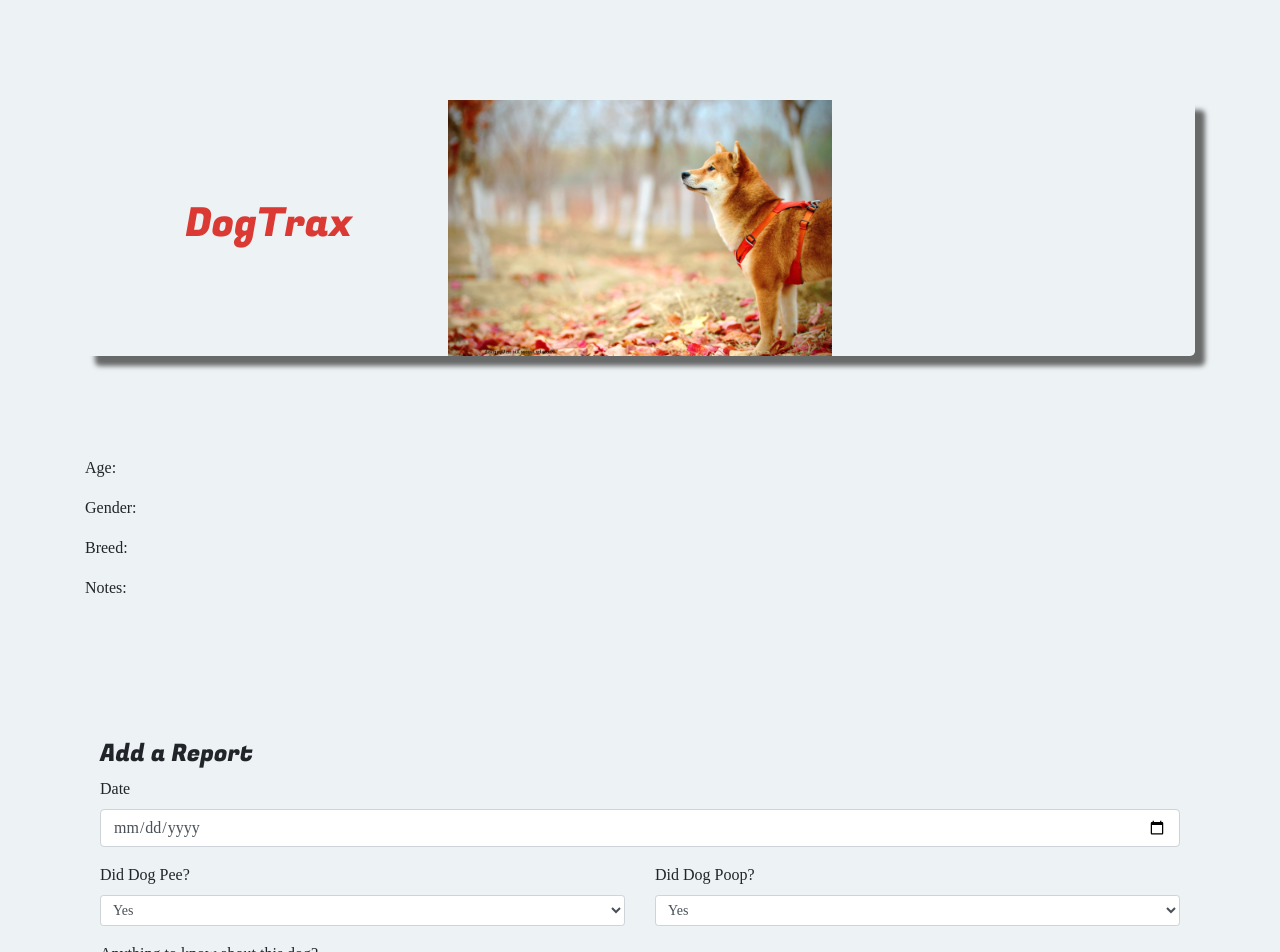
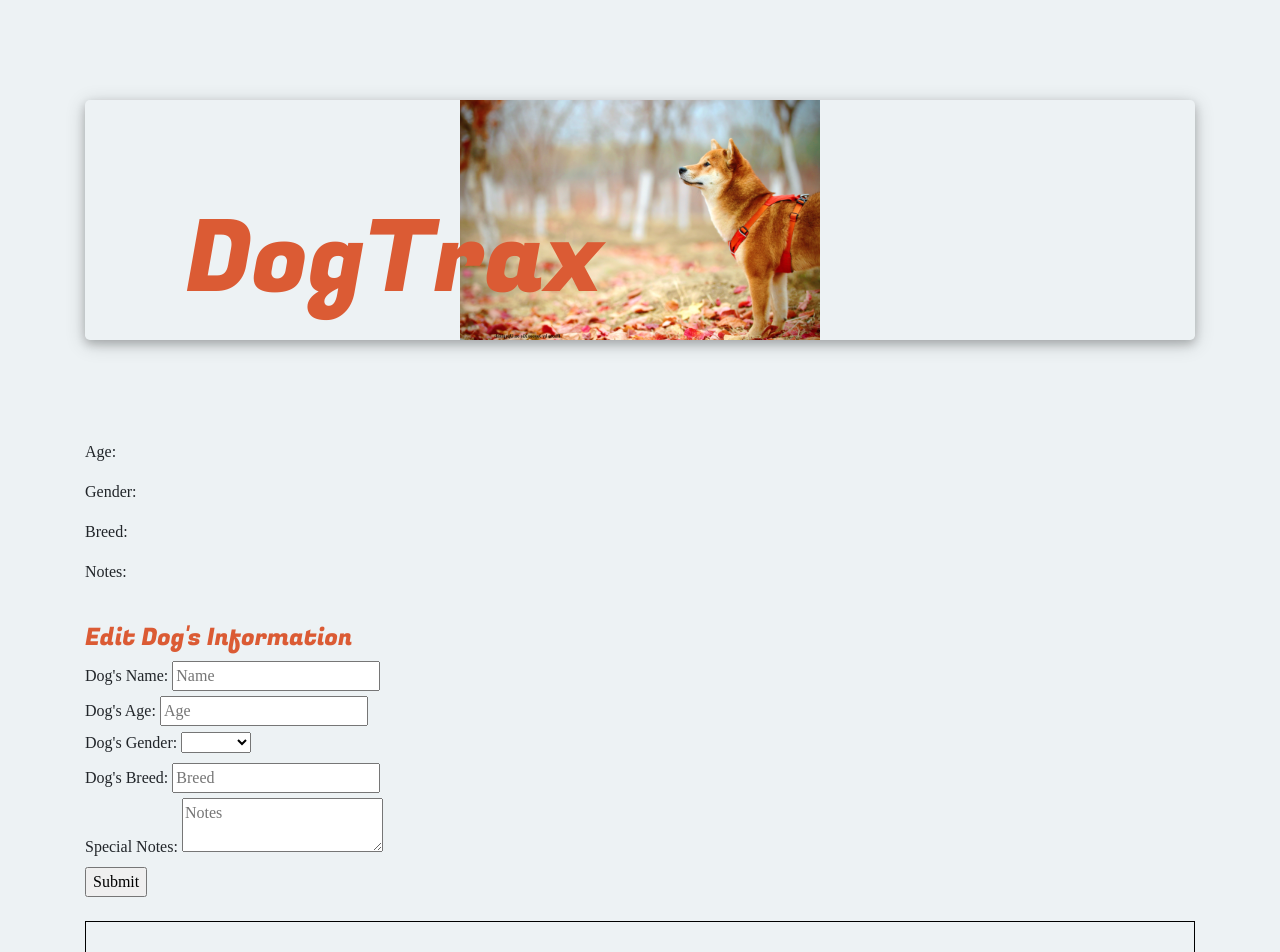
Before and after one commit to ejgann/dogtrax-frontend, a React (Create React App) app: page /dogs/1 in a window 1280 px wide. Shown: the top 952 px of the page. Built offline with nearby package versions, Linux system fonts and the light colour scheme; no server answers; a web font is replaced by a local one.

Commit message:
built basic edit functionality for dog.js

```diff
--- a/src/App.css
+++ b/src/App.css
@@ -17,12 +17,12 @@ body {
     /* background-color: #eff6e0; */
     margin-top: 100px;
     margin-bottom: 100px;
+}
 
-}
  .jumbotron {
-     font-family: 'Fugaz';
+    font-family: 'Fugaz';
     background-color: #edf2f4;
-     color: #db3a34;
+     color: #db5b34;
     background-image: url(./assets/shibu_inu.jpg);
     background-repeat: no-repeat;
     background-attachment: fixed;
@@ -32,11 +32,20 @@ body {
      margin-top: 100px;
      margin-bottom: 100px;
      padding: 100px;
-     /* height: 20em; */
+     height: 15em;
 
-     box-shadow: 10px 10px 5px 0px rgba(59, 59, 59, 0.75);
+     box-shadow: 0 4px 10px 0 rgb(0 0 0 / 20%), 0 4px 20px 0 rgb(0 0 0 / 19%);
  }
 
-h1,h2, h3, h4 {
+h1, h2, h3, h4 {
     font-family: 'Fugaz';
+    color: #db5b34;
 }
+
+h1 {
+    font-size: 100px;
+}
+
+.form {
+    border: 1px, solid, black;
+}
--- a/src/App.js
+++ b/src/App.js
@@ -11,12 +11,16 @@ class App extends React.Component {
 
     return (
       <div className="App">
-        <Container className="container">
-          <Jumbotron>
-            <h1>DogTrax</h1>
+        {/* <Container className="container"> */}
+          <Container >
+            <Jumbotron>
+              <h1>DogTrax</h1>
 
-          </Jumbotron>
-          <DogsContainer />
+            </Jumbotron>
+          </Container>
+
+          <Container>
+            <DogsContainer />
           </Container>
       </div>
     );
--- a/src/actions/editDog.js
+++ b/src/actions/editDog.js
@@ -1,5 +1,7 @@
 export const editDog = (data) => {
+debugger;
     return (dispatch) => {
+
         fetch(`http://localhost:3000/api/v1/dogs/${data.id}`, {
             headers: {
                 'Content-Type': 'application/json',
--- a/src/components/Dog.js
+++ b/src/components/Dog.js
@@ -20,9 +20,11 @@ const Dog = (props) => {
                     Breed: <p> {dog ? dog.breed : null} </p>
                     Notes: <p> {dog ? dog.notes : null} </p>
                  <br></br>
+                <EditDog dog={dog}/>
+                <br></br>
                 <ReportsContainer dog={dog}/>
                 <br></br>
-                {/* <EditDog dog={dog} /> */}
+
         </div>
     )
 }
--- a/src/components/Dogs.js
+++ b/src/components/Dogs.js
@@ -1,6 +1,6 @@
 import React from 'react';
 import {Route, Link} from 'react-router-dom';
-import {CardDeck, Card} from 'react-bootstrap';
+import {CardDeck, Card, Image} from 'react-bootstrap';
 import Dog from './Dog';
 // functional component since only going to render a list of dogs
 
@@ -8,21 +8,24 @@ const Dogs = (props) => {
     // going to access this list from DogsContainer
 
     return (
-        <div>
+        <div >
             <h2>Dogs</h2>
-            {props.dogs.map(dog =>
-                <CardDeck style={{width: '18rem', display: 'inline', flexDirection: 'row'}}>
+        {props.dogs.map(dog =>
+            <CardDeck style={{width: '900', display: 'inline', flexDirection: 'row'}}>
                 <Card bg='light' key={dog.id} style={{margin: '10px', flex: 1, float: 'left'}}>
-                    {/* <Card.Header>${dog.name}</Card.Header> */}
+                    {/* <Card.Header>{dog.name}</Card.Header> */}
                     <Card.Body>
                         <Card.Text>
                         <Link to={`/dogs/${dog.id}`}>{dog.name}</Link>
                         </Card.Text>
                     </Card.Body>
                 </Card>
-                </CardDeck>
-                )}
+            </CardDeck>
+        )}
         </div>
+
+
+
         // iterating over dogs in store; for each dog, want to create a dog component and must accept a dog as props
     )
 
--- a/src/components/EditDog.js
+++ b/src/components/EditDog.js
@@ -3,6 +3,7 @@ import {connect} from 'react-redux';
 import {editDog} from '../actions/editDog';
 
 class EditDog extends React.Component {
+
     state = {
         name: '',
         age: '',
@@ -29,6 +30,7 @@ class EditDog extends React.Component {
             notes: ''
         })
     }
+
 
 
     render() {
--- a/src/components/ReportForm.js
+++ b/src/components/ReportForm.js
@@ -27,7 +27,7 @@ class ReportForm extends React.Component {
 
     render() {
         return (
-            <div>
+            <div className="form">
                 <Form onSubmit={this.handleSubmit}>
                     <Container>
                     <h4>Add a Report</h4>
--- a/src/reducers/dogReducer.js
+++ b/src/reducers/dogReducer.js
@@ -21,20 +21,24 @@ function dogReducer(state = {dogs: []}, action) {
             })
             return {...state, dogs: dogs}
 
+
         // utilizing original dogs array coming in at top from state
-        // iterating through them, checking if id from dog from backend matches current dog id in iteration
-        // if it matches, want to replace that dog; if not, leave it
+        // iterating through them, checking if dog id from backend matches current dog id in iteration
+        // if it matches, want to replace that dog; if not, return existing dog
 
-        // case 'EDIT_DOG':
-            // let dogs = state.dogs.map(dog =>
-            //     {
-            //     if (dog.id === dog.payload.id) {
-            //         return action.payload
-            //     } else {
-            //         return dog
-            //     }
-            // }
-            // )
+        // ALTERNATIVELY...
+        // going into a dog's reports and replacing the reports
+
+        case 'EDIT_DOG':
+            let updatedDog = state.dogs.map(dog =>
+                {
+                if (dog.id === dog.payload.id) {
+                    return action.payload
+                } else {
+                    return dog
+                }
+            })
+            return {...state, dogs: updatedDog}
 
 
         default:
```
Also changed, not shown: src/components/Reports.js (+8 -5 lines), src/assets/pup1.jpg (added).
